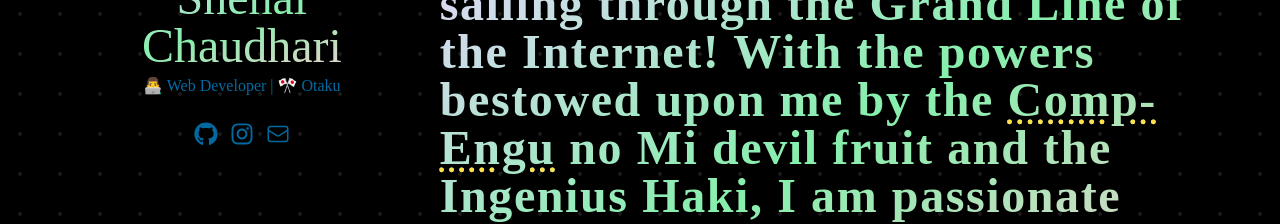
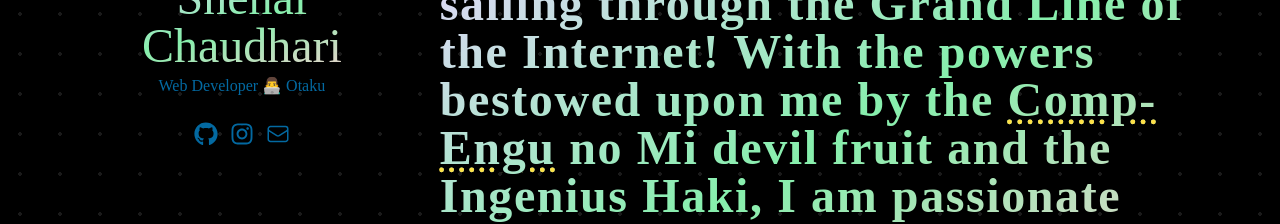
Before and after one commit to sneh-al/sneh-al.github.io, an Astro site: page / in a window 1280 px wide. Shown: the part 526-750 px from the top of the page. Built offline with nearby package versions, Linux system fonts and the light colour scheme; Astro itself is replaced by a stand-in of ours; a web font is replaced by a local one.

Commit message:
cahne minour

```diff
--- a/src/components/Index/ProfileCard.astro
+++ b/src/components/Index/ProfileCard.astro
@@ -26,7 +26,7 @@ class='md:w-96   md:ml-auto lg:mx-auto h-fit  lg:h-screen sticky  p-5   rounded-
 
       Snehal Chaudhari
     </h3>
-    <p class='mx-auto text-center text-sky-700'>👨‍💻 Web Developer | 🎌 Otaku</p>
+    <p class='mx-auto text-center text-sky-700'> Web Developer 👨‍💻 Otaku</p>
       <ul class='flex justify-center text-sky-700 relative mt-5 gap-3 '>
     <li
       class=''>
```
Also changed, not shown: src/content/other/getSleep.md (+1 -1 lines).
